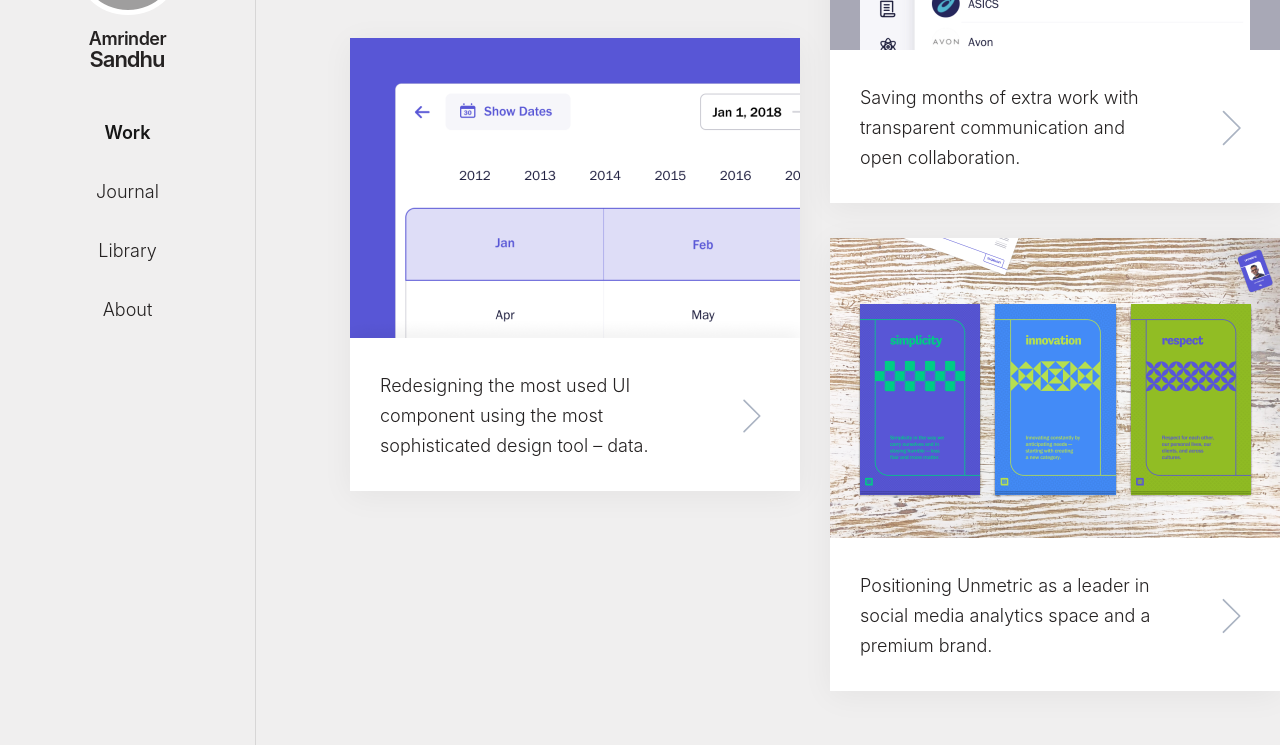
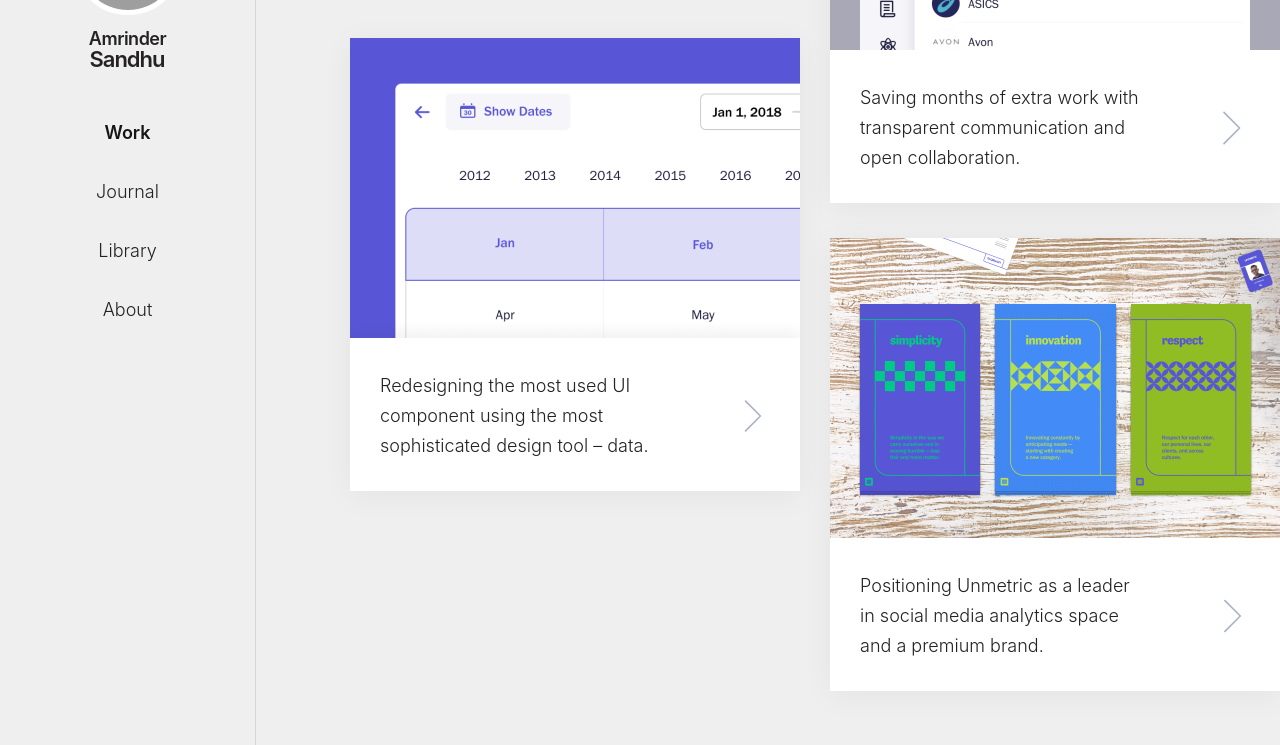
Before and after one commit to harjotgrewal/amrindersandhu, a Jekyll site: the page built from index.html, in a window 1280 px wide and 1400 px high, scrolled down 926 px. Shown: the part 150-895 px from the top of the window. Built offline with Jekyll 4.4.1, drawn with Linux system fonts in a browser that asks for light colours; grey boxes are pictures that could not be loaded.

Commit message:
[FIX][CSS] Case study HP padding

```diff
--- a/_scss/_components-case_study.scss
+++ b/_scss/_components-case_study.scss
@@ -17,7 +17,7 @@
 
     p {
         hyphens: none;
-        padding-right: 20px;
+        padding-right: 15px;
     }
 
     img {
@@ -25,9 +25,8 @@
     }
 
     @include media-query(hd) {
-
         p {
-            padding-right: 55px;
+            padding-right: 72px;
         }
 
     }
--- a/css/styles.css
+++ b/css/styles.css
@@ -1323,14 +1323,14 @@ ul li, ol li {
      -moz-hyphens: none;
       -ms-hyphens: none;
           hyphens: none;
-  padding-right: 20px; }
+  padding-right: 15px; }
 
 .c-case_study img {
   box-shadow: none; }
 
 @media screen and (min-width: 1139px) {
   .c-case_study p {
-    padding-right: 55px; } }
+    padding-right: 72px; } }
 
 .c-case_study__info {
   display: -ms-flexbox;
```
Also changed, not shown: 1 other file.
